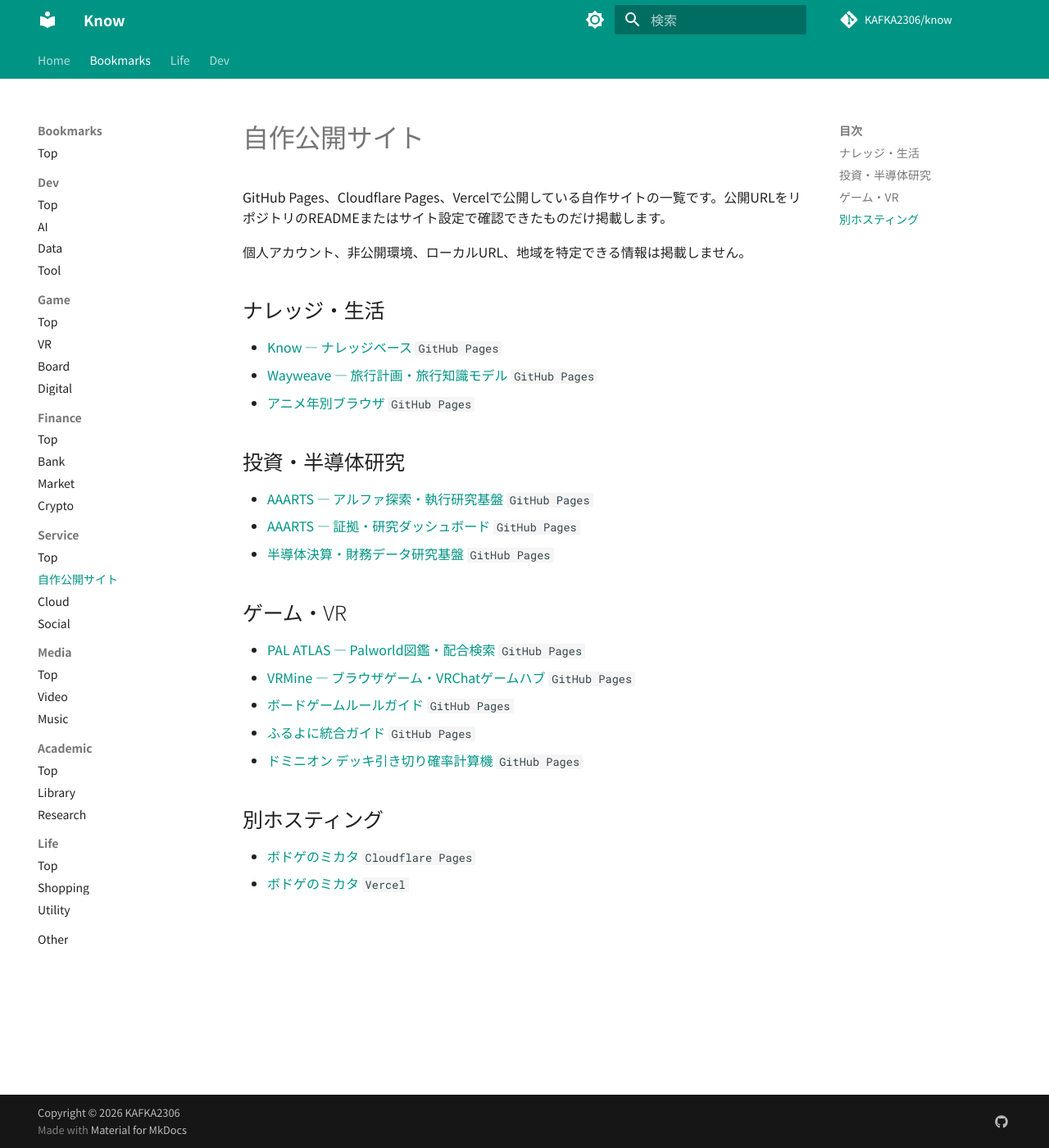
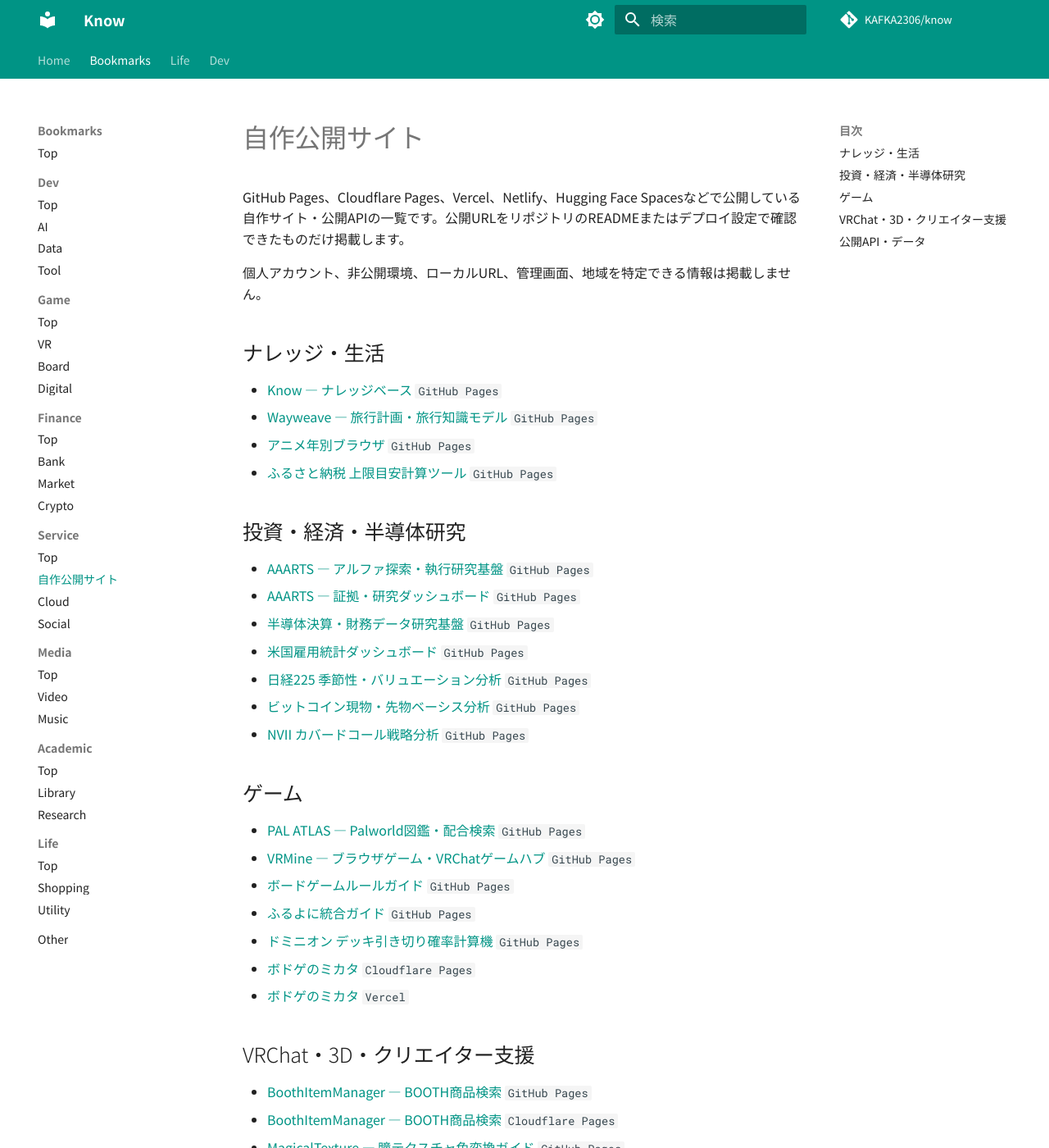
Before and after one commit to KAFKA2306/know, an MkDocs documentation site: the page built from docs/bookmarks/Service/Sites/index.md, in a window 1280 px wide and 1400 px high. Shown: the whole window at 82% size. Built offline with MkDocs 1.6.1 and Material for MkDocs 9.7.7, drawn with Linux system fonts in a browser that asks for light colours; comment, search, counter and statistics services are not loaded; some of the changed text lies outside the part shown.

Commit message:
自作公開サイト一覧を全分野へ拡充

```diff
--- a/docs/bookmarks/Service/Sites/index.md
+++ b/docs/bookmarks/Service/Sites/index.md
@@ -1,30 +1,47 @@
 # 自作公開サイト
 
-GitHub Pages、Cloudflare Pages、Vercelで公開している自作サイトの一覧です。公開URLをリポジトリのREADMEまたはサイト設定で確認できたものだけ掲載します。
+GitHub Pages、Cloudflare Pages、Vercel、Netlify、Hugging Face Spacesなどで公開している自作サイト・公開APIの一覧です。公開URLをリポジトリのREADMEまたはデプロイ設定で確認できたものだけ掲載します。
 
-個人アカウント、非公開環境、ローカルURL、地域を特定できる情報は掲載しません。
+個人アカウント、非公開環境、ローカルURL、管理画面、地域を特定できる情報は掲載しません。
 
 ## ナレッジ・生活
 
 - [Know — ナレッジベース](https://kafka2306.github.io/know/) `GitHub Pages`
 - [Wayweave — 旅行計画・旅行知識モデル](https://kafka2306.github.io/travel/) `GitHub Pages`
 - [アニメ年別ブラウザ](https://kafka2306.github.io/anime/) `GitHub Pages`
+- [ふるさと納税 上限目安計算ツール](https://kafka2306.github.io/furutsatotax/) `GitHub Pages`
 
-## 投資・半導体研究
+## 投資・経済・半導体研究
 
 - [AAARTS — アルファ探索・執行研究基盤](https://kafka2306.github.io/investor/) `GitHub Pages`
 - [AAARTS — 証拠・研究ダッシュボード](https://kafka2306.github.io/investor2/) `GitHub Pages`
 - [半導体決算・財務データ研究基盤](https://kafka2306.github.io/semiconductor-earnings-model/) `GitHub Pages`
+- [米国雇用統計ダッシュボード](https://kafka2306.github.io/nonfarmpayroll/) `GitHub Pages`
+- [日経225 季節性・バリュエーション分析](https://kafka2306.github.io/nk225seasonality/) `GitHub Pages`
+- [ビットコイン現物・先物ベーシス分析](https://kafka2306.github.io/option/) `GitHub Pages`
+- [NVII カバードコール戦略分析](https://kafka2306.github.io/NVII/) `GitHub Pages`
 
-## ゲーム・VR
+## ゲーム
 
 - [PAL ATLAS — Palworld図鑑・配合検索](https://kafka2306.github.io/pal-atlas/) `GitHub Pages`
 - [VRMine — ブラウザゲーム・VRChatゲームハブ](https://kafka2306.github.io/vrmine/) `GitHub Pages`
 - [ボードゲームルールガイド](https://kafka2306.github.io/boardgamelist/) `GitHub Pages`
 - [ふるよに統合ガイド](https://kafka2306.github.io/furuyoni/) `GitHub Pages`
 - [ドミニオン デッキ引き切り確率計算機](https://kafka2306.github.io/DominionDeckDrawSimlator/) `GitHub Pages`
-
-## 別ホスティング
-
 - [ボドゲのミカタ](https://bodogenomikata2.pages.dev/) `Cloudflare Pages`
 - [ボドゲのミカタ](https://bodoge-no-mikata.vercel.app/) `Vercel`
+
+## VRChat・3D・クリエイター支援
+
+- [BoothItemManager — BOOTH商品検索](https://kafka2306.github.io/boothitemmanager/) `GitHub Pages`
+- [BoothItemManager — BOOTH商品検索](https://boothitemmanager.pages.dev/) `Cloudflare Pages`
+- [MagicalTexture — 瞳テクスチャ色変換ガイド](https://kafka2306.github.io/magicaltexture/) `GitHub Pages`
+- [MagicalTexture — 瞳テクスチャ色変換アプリ](https://k4fka-magicaltexture.hf.space/) `Hugging Face Spaces`
+- [ヒタイオール — アバター衣装対応希望ランキング](https://kafka2306.github.io/hitaiall/) `GitHub Pages`
+- [ヒタイオール — アバター衣装対応希望ランキング](https://effulgent-pixie-ec7b1e.netlify.app/) `Netlify`
+
+## 公開API・データ
+
+- [BOOTH商品フィード — items.json](https://kafka2306.github.io/booth_json/items.json) `GitHub Pages / JSON`
+- [PAL ATLAS API](https://kafka2306.github.io/pal-atlas/api/index.json) `GitHub Pages / JSON`
+- [半導体財務データ API](https://kafka2306.github.io/semiconductor-earnings-model/api/v3/financial-database/index.json) `GitHub Pages / JSON`
```
